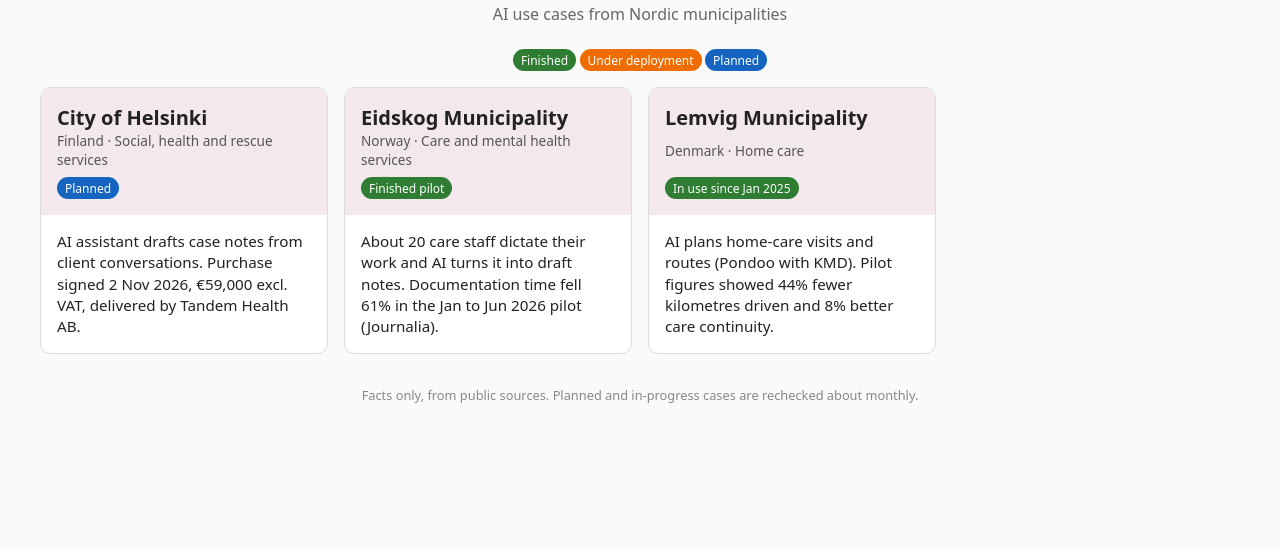
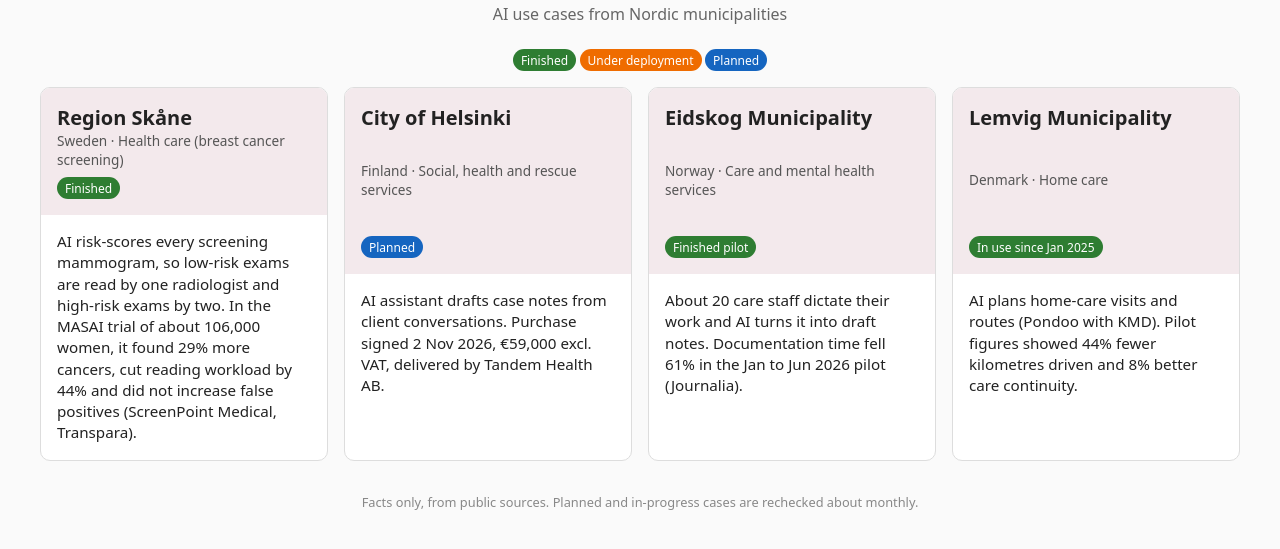
Before and after one commit to arttuahola-beep/botsnroses, a plain HTML site: page index.html in a window 1280 px wide. Shown: the part 83-632 px from the top of the page. Drawn offline with Linux system fonts and the light colour scheme.

Commit message:
Add Region Skåne breast cancer screening case

```diff
--- a/index.html
+++ b/index.html
@@ -36,6 +36,15 @@
 </div>
 <main class="grid">
 
+  <a class="card" href="https://vard.skane.se/skanes-universitetssjukhus-sus/om-oss/nyheter/ai-stod-vid-brostcancerscreening-farre-missade-cancerfall/">
+    <div class="top">
+      <h2>Region Skåne</h2>
+      <div class="meta">Sweden · Health care (breast cancer screening)</div>
+      <span class="tag finished">Finished</span>
+    </div>
+    <div class="bottom">AI risk-scores every screening mammogram, so low-risk exams are read by one radiologist and high-risk exams by two. In the MASAI trial of about 106,000 women, it found 29% more cancers, cut reading workload by 44% and did not increase false positives (ScreenPoint Medical, Transpara).</div>
+  </a>
+
   <a class="card" href="https://paatokset.hel.fi/fi/asia/hel-2026-017585">
     <div class="top">
       <h2>City of Helsinki</h2>
```
